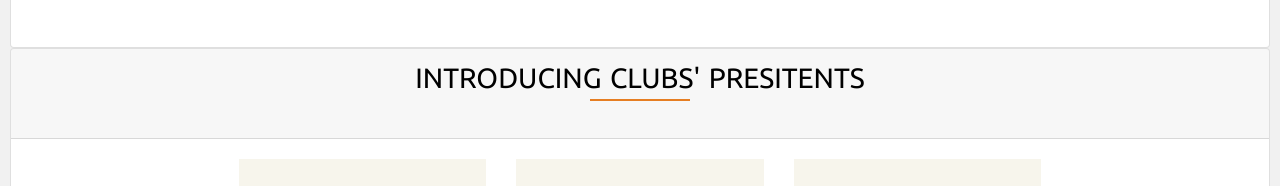
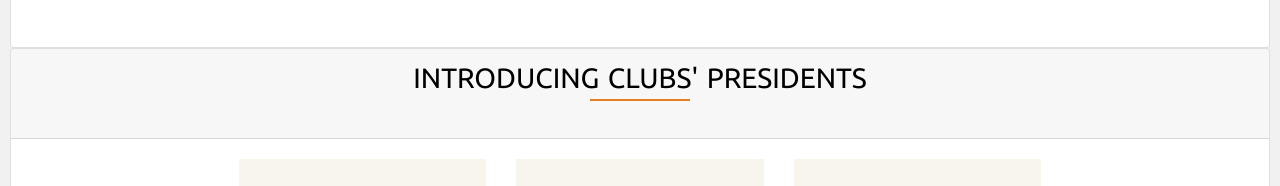
Before and after one commit to abhishekkandel45/KMC, a plain HTML site: page index.html in a window 1280 px wide. Shown: the part 1754-1940 px from the top of the page. Drawn offline with nearby package versions, Linux system fonts and the light colour scheme.

Commit message:
Spelling corretions

```diff
--- a/index.html
+++ b/index.html
@@ -140,7 +140,7 @@
 
         <div class="fourth-section">
             <div class="card">
-              <h1 class="card-header" id="h-font">Introducing Clubs' Presitents</h1>
+              <h1 class="card-header" id="h-font">Introducing Clubs' Presidents</h1>
               <div class="card-body">
 
 
```
